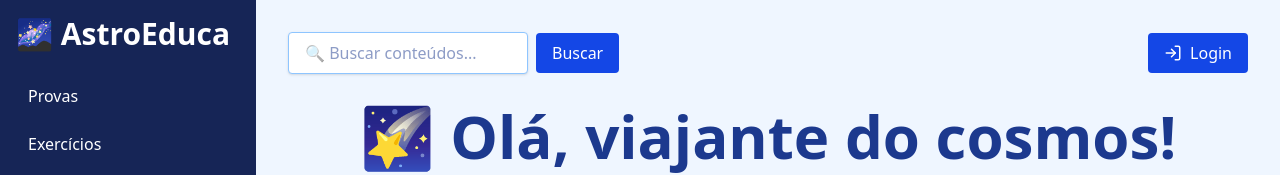
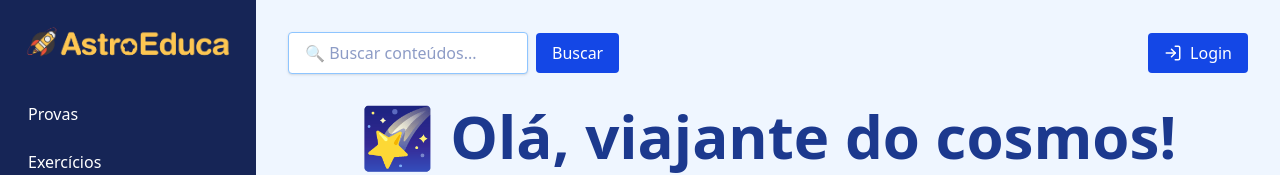
Before and after one commit to 1r4t4/astroeduca, a React (Vite) app in the folder frontend/: page / in a window 1280 px wide. Shown: the top 175 px of the page. Built offline with nearby package versions, Linux system fonts and the light colour scheme.

Commit message:
add logo

```diff
--- a/frontend/src/components/Sidebar.tsx
+++ b/frontend/src/components/Sidebar.tsx
@@ -38,7 +38,11 @@ import {
             onClick={onLogoClick}
             className="text-3xl font-extrabold mb-6 flex items-center gap-2 cursor-pointer hover:text-blue-300"
           >
-            🌌 AstroEduca
+            <img
+              src="/logo.png"
+              alt="Logo"
+              className="mb-1"
+            />
           </h2>
 
           {/* Provas */}
--- a/frontend/src/pages/cadastrar.tsx
+++ b/frontend/src/pages/cadastrar.tsx
@@ -59,7 +59,10 @@ export default function Cadastrar() {
       {/* Logo centralizado */}
       <div className="absolute top-4 left-1/2 transform -translate-x-1/2 text-3xl font-extrabold text-blue-700">
         <Link to="/" className="flex items-center gap-2">
-          🌌 AstroEduca
+        <img
+              src="/logo.png"
+              alt="Logo"
+            />
         </Link>
       </div>
 
@@ -102,7 +105,6 @@ export default function Cadastrar() {
             <option value="exercise">Exercício</option>
             <option value="support">Conteúdo de apoio</option>
             <option value="video">Vídeo</option>
-            <option value="exam">Prova</option>
           </select>
         </div>
 
--- a/frontend/src/pages/login.tsx
+++ b/frontend/src/pages/login.tsx
@@ -16,6 +16,8 @@ const Login = () => {
   const [role, setRole] = useState("professor");
   const navigate = useNavigate();
   const { setUser } = useAuth();
+  const [successMessage, setSuccessMessage] = useState("");
+
 
 
 
@@ -64,10 +66,12 @@ const handleLogin = async (e: React.FormEvent) => {
         role,
         password,
       });
+      alert("Conteúdo cadastrado com sucesso!");
+      navigate("/login");
 
       if (response.status === 201) {
         setIsRegistering(false);
-        console.log("Conta criada com sucesso!");
+        console.log("Login realizado com sucesso!");
       }
     } catch (err) {
       setError("Erro ao criar a conta");
@@ -88,6 +92,13 @@ const handleLogin = async (e: React.FormEvent) => {
         </h2>
 
         {error && <p className="text-red-600 text-sm text-center mb-4">{error}</p>}
+
+        {successMessage && (
+          <div className="success-modal">
+            {successMessage}
+            <button onClick={() => setSuccessMessage("")}>Fechar</button>
+          </div>
+        )}
 
         {isRegistering ? (
           <form onSubmit={handleRegister}>
@@ -136,7 +147,7 @@ const handleLogin = async (e: React.FormEvent) => {
                 required
               />
             </div>
-            <button type="submit" className="w-full bg-blue-700 text-white py-2 rounded hover:bg-blue-800 transition">Criar Conta</button>
+            <button type="submit" className="w-full bg-blue-700 text-white py-2 rounded hover:bg-blue-800 transition cursor-pointer">Criar Conta</button>
           </form>
         ) : (
           <form onSubmit={handleLogin}>
@@ -162,15 +173,15 @@ const handleLogin = async (e: React.FormEvent) => {
                 required
               />
             </div>
-            <button type="submit" className="w-full bg-blue-700 text-white py-2 rounded hover:bg-blue-800 transition">Entrar</button>
+            <button type="submit" className="w-full bg-blue-700 text-white py-2 rounded hover:bg-blue-800 transition cursor-pointer">Entrar</button>
           </form>
         )}
 
-        <div className="mt-4 flex justify-between text-sm text-blue-600">
-          <button onClick={() => setIsRegistering(!isRegistering)}>
+        <div className="mt-4 flex justify-between text-sm text-blue-600 cursor-pointer">
+          <button className="hover:underline cursor-pointer" onClick={() => setIsRegistering(!isRegistering)}>
             {isRegistering ? "Já tem uma conta? Faça login" : "Criar Conta"}
           </button>
-          <button className="hover:underline">Esqueci minha senha</button>
+          <button className="hover:underline cursor-pointer">Esqueci minha senha</button>
         </div>
       </div>
     </div>
--- a/frontend/src/pages/meusConteudos.tsx
+++ b/frontend/src/pages/meusConteudos.tsx
@@ -64,11 +64,12 @@ export default function MeusConteudos() {
   return (
     <div className="max-w-4xl mx-auto mt-16 bg-white p-6 rounded shadow relative">
       {/* Logo centralizado */}
-      <div className="absolute top-4 left-1/2 transform -translate-x-1/2 text-3xl font-extrabold text-blue-700">
-        <Link to="/" className="flex items-center gap-2">
-          🌌 AstroEduca
-        </Link>
-      </div>
+        <div className="absolute top-4 left-1/2 transform -translate-x-1/2 text-3xl font-extrabold text-blue-700">
+          <Link to="/" className="flex items-center gap-2">
+          <img src="/logo.png" alt="Logo" className="h-16 max-w-none" />
+          </Link>
+        </div>
+
 
       <h1 className="text-2xl font-bold mb-6 text-center mt-16">Meus Conteúdos</h1>
 
```
Also changed, not shown: frontend/public/logo.png (added).
